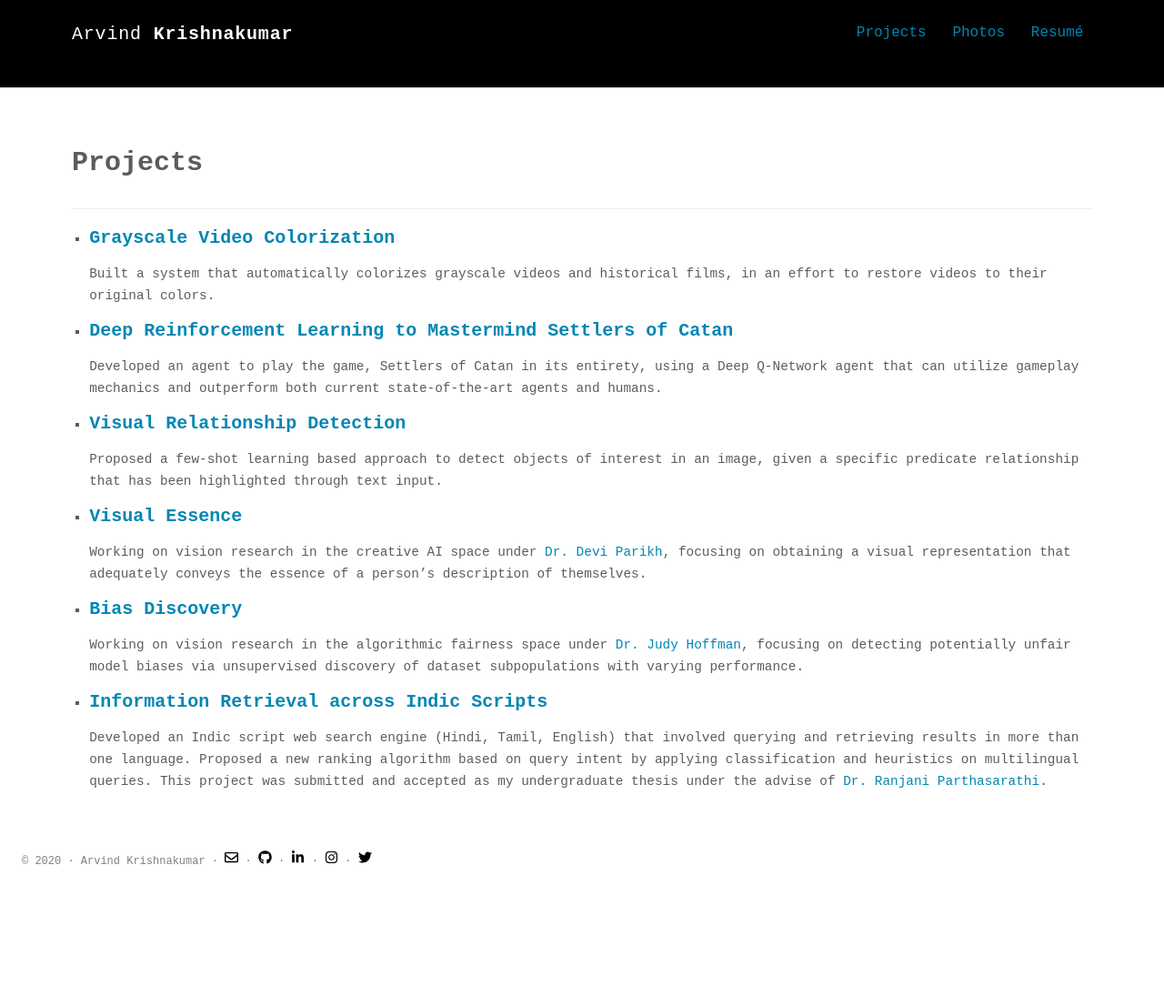
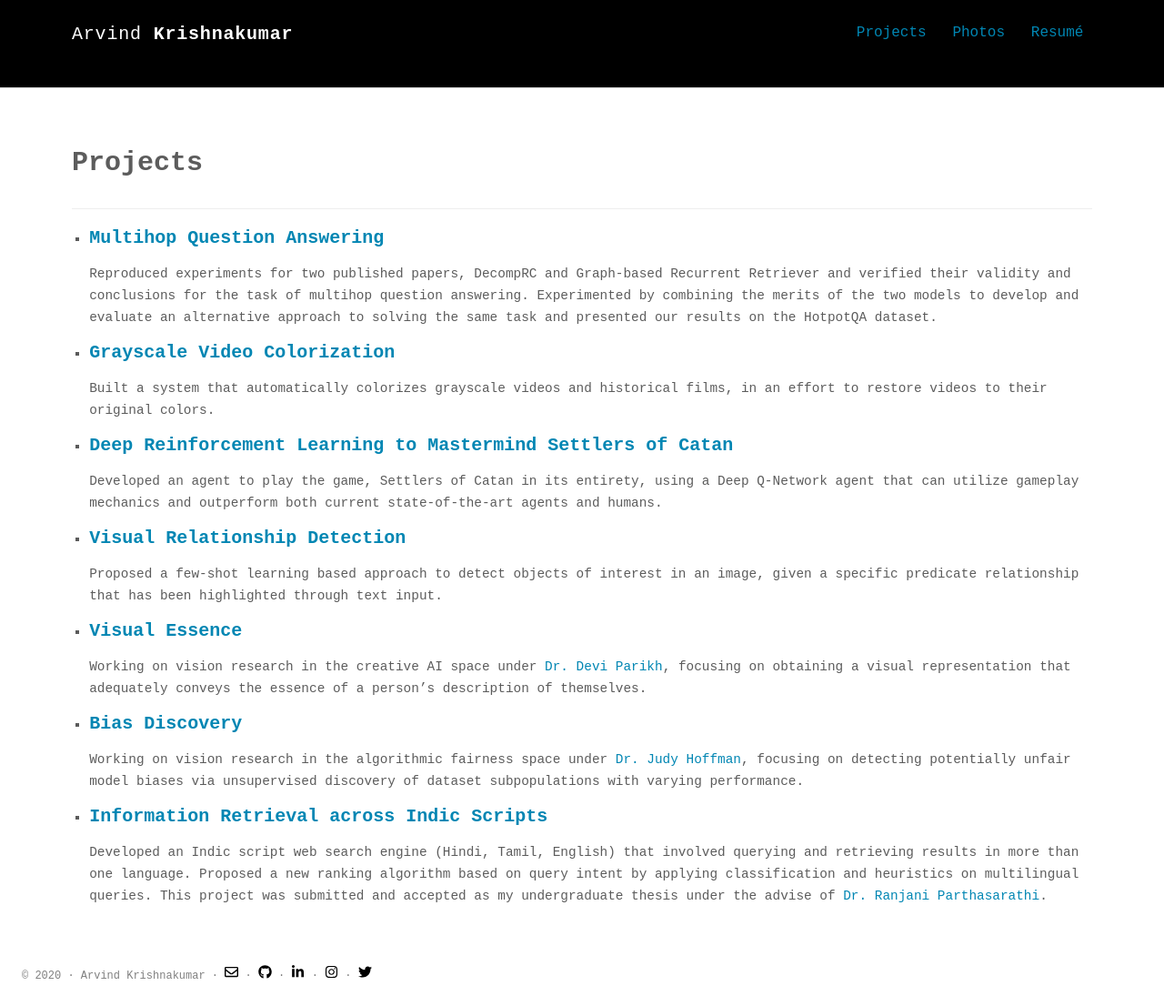
Before and after one commit to akrishna77/akrishna77.github.io, a Jekyll site: the page built from projects.md, in a window 1280 px wide. Shown: the whole page at 91% size. Built offline with Jekyll 4.4.1, drawn with Linux system fonts in a browser that asks for light colours; some web fonts are replaced; before the commit the page ends 980 px from its top, so only the background shows below that.

Commit message:
DL Update

```diff
--- a/projects.md
+++ b/projects.md
@@ -3,6 +3,9 @@ layout: page
 title: Projects
 permalink: /projects/
 ---
+
+- #### [Multihop Question Answering](https://akrishna77.github.io/multihop-qa/)
+<span style="font-size:0.9em;"> Reproduced experiments for two published papers, DecompRC and Graph-based Recurrent Retriever and verified their validity and conclusions for the task of multihop question answering. Experimented by combining the merits of the two models to develop and evaluate an alternative approach to solving the same task and presented our results on the HotpotQA dataset. </span>
 
 - #### [Grayscale Video Colorization](https://tinyurl.com/rb2q6ex)
 <span style="font-size:0.9em;"> Built a system that automatically colorizes grayscale videos and historical films, in an effort to restore videos to their original colors. </span>
```
